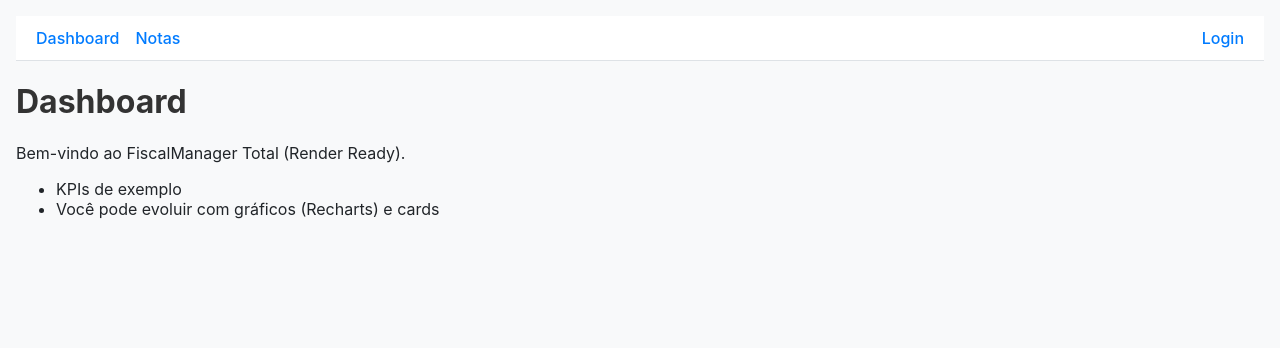
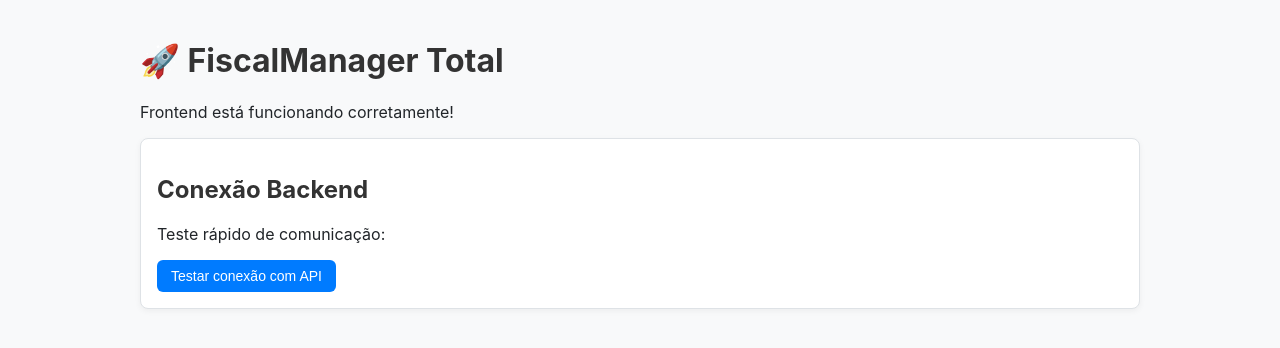
Before and after one commit to GabrielLiuti/fiscalmanager-total, a React (Vite) app in the folder frontend/: page / in a window 1280 px wide. Shown: the top 348 px of the page. Built offline with nearby package versions, Linux system fonts and the light colour scheme; no server answers.

Commit message:
Update App.tsx

```diff
--- a/frontend/src/App.tsx
+++ b/frontend/src/App.tsx
@@ -4,19 +4,24 @@ import Dashboard from './pages/Dashboard'
 import Notas from './pages/Notas'
 
 export default function App() {
-  console.log("✅ App.tsx carregado!"); // 👈 linha de teste
+  console.log("✅ App.tsx carregado!");
   return (
-    <div style={{ fontFamily: 'Inter, sans-serif', padding: 16 }}>
-      <header style={{ display: 'flex', gap: 16, marginBottom: 16 }}>
-        <Link to="/">Dashboard</Link>
-        <Link to="/notas">Notas</Link>
-        <Link to="/login" style={{ marginLeft: 'auto' }}>Login</Link>
-      </header>
-      <Routes>
-        <Route path="/" element={<Dashboard />} />
-        <Route path="/notas" element={<Notas />} />
-        <Route path="/login" element={<Login />} />
-      </Routes>
+    <div className="container">
+      <h1>🚀 FiscalManager Total</h1>
+      <p>Frontend está funcionando corretamente!</p>
+
+      <div className="card">
+        <h2>Conexão Backend</h2>
+        <p>Teste rápido de comunicação:</p>
+        <button
+          onClick={() => fetch("https://fiscalmanager-backend.onrender.com/api/empresas")
+            .then(res => res.json())
+            .then(data => alert("Conexão OK ✅\nEmpresas: " + JSON.stringify(data)))
+            .catch(err => alert("Erro ao conectar ❌\n" + err))}
+        >
+          Testar conexão com API
+        </button>
+      </div>
     </div>
   );
 }
```
